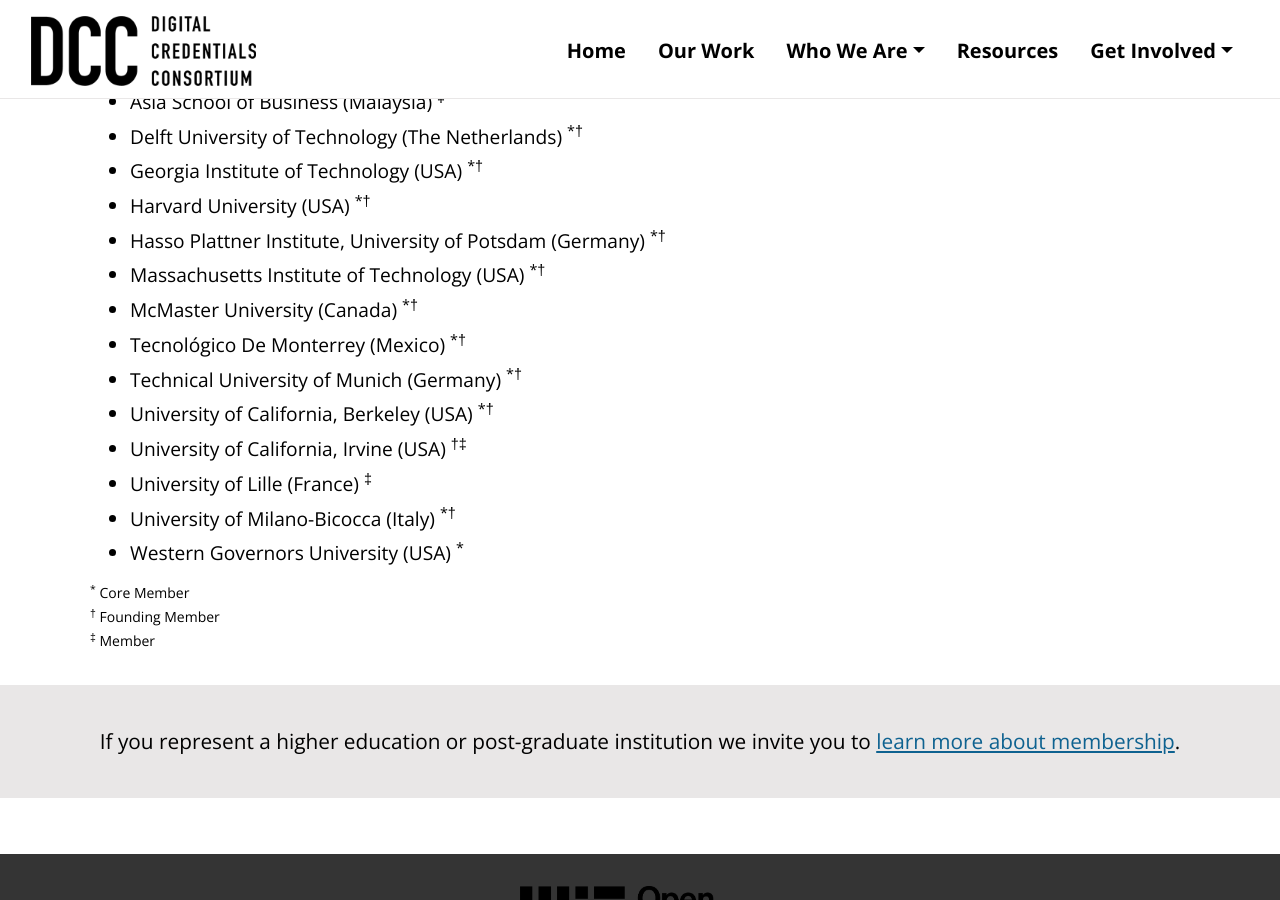
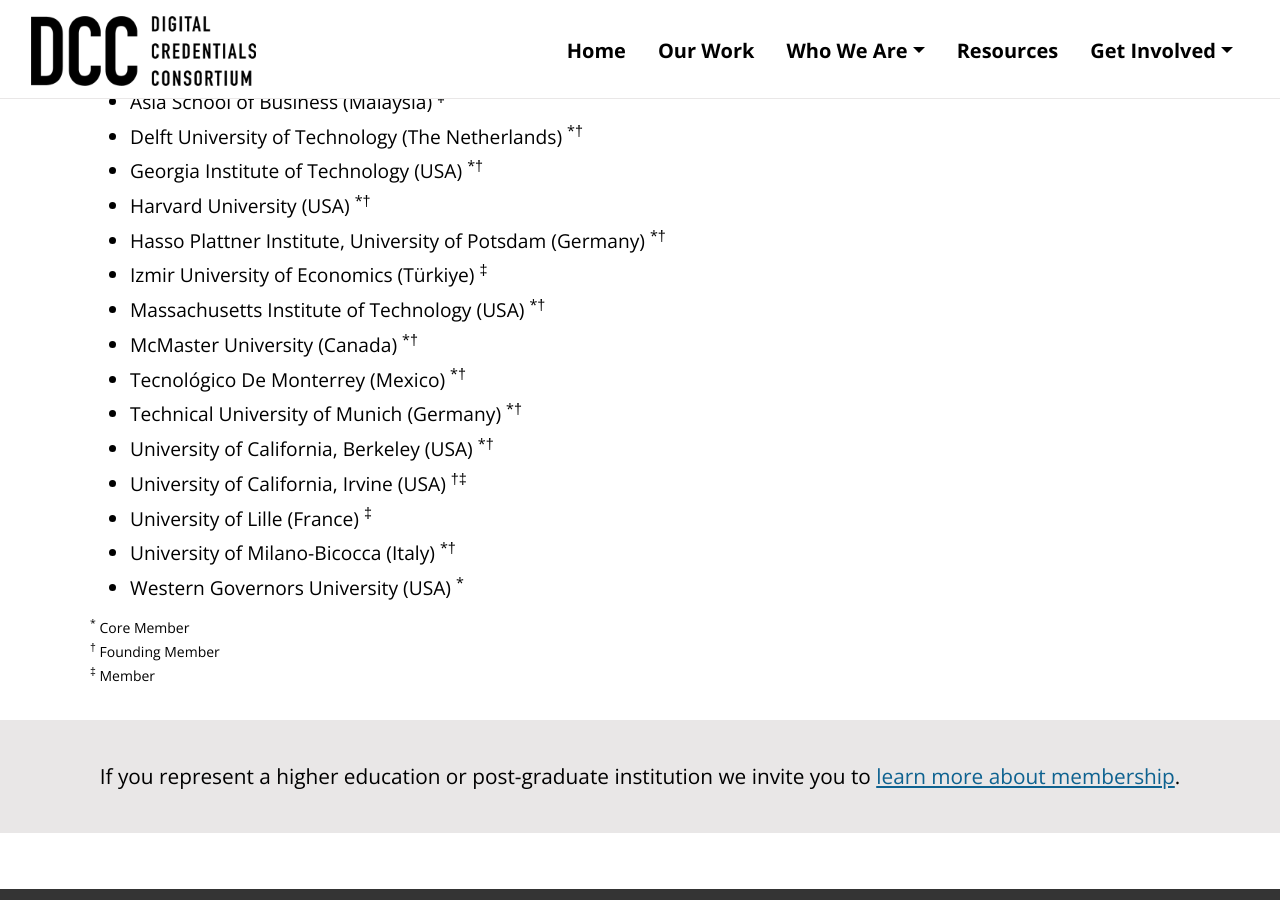
Before and after one commit to digitalcredentials/dcc-website, a Jekyll site: the page built from members.md, in a window 1280 px wide and 900 px high, scrolled down 345 px. Built offline with Jekyll 4.4.1, drawn with Linux system fonts in a browser that asks for light colours.

Commit message:
Update members.md

```diff
--- a/members.md
+++ b/members.md
@@ -10,6 +10,7 @@
 * Georgia Institute of Technology (USA) <sup>*†</sup>
 * Harvard University (USA) <sup>*†</sup>
 * Hasso Plattner Institute, University of Potsdam (Germany) <sup>*†</sup>
+* Izmir University of Economics (Türkiye) <sup>‡</sup>
 * Massachusetts Institute of Technology (USA) <sup>*†</sup>
 * McMaster University (Canada) <sup>*†</sup>
 * Tecnológico De Monterrey (Mexico) <sup>*†</sup>
```
